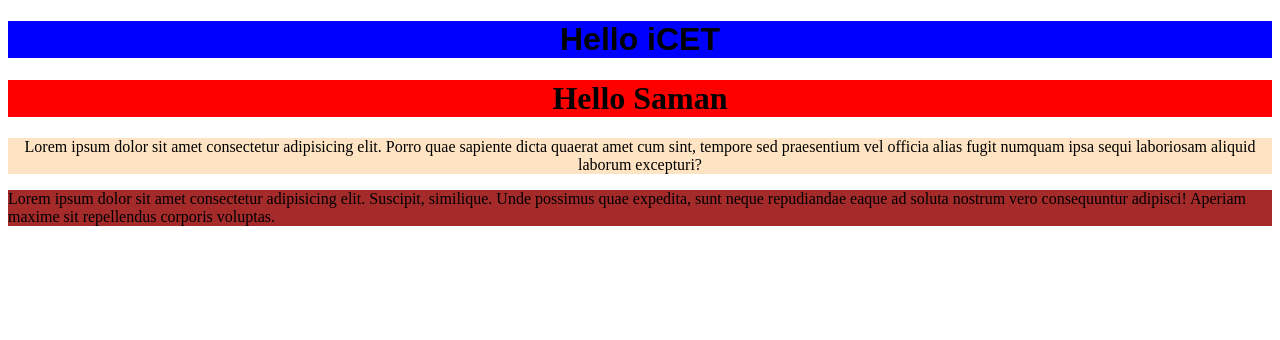
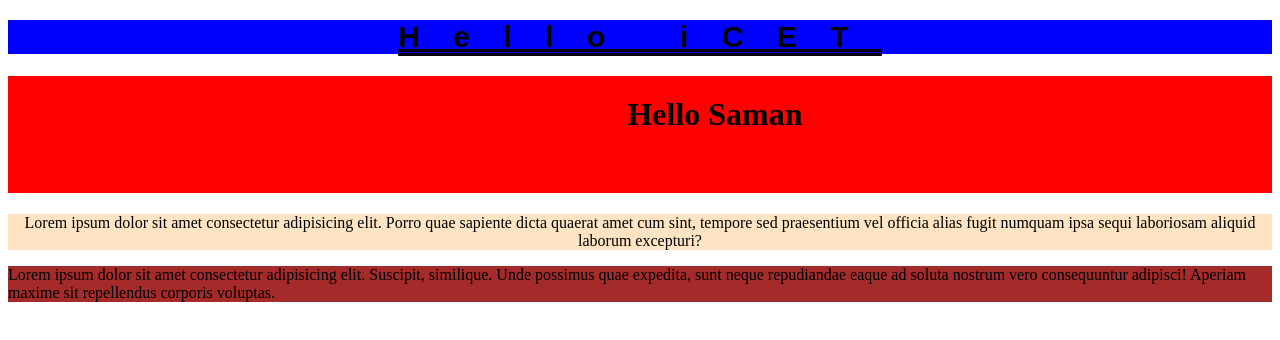
Before and after one commit to sathsarani12/Day3, a plain HTML site: page index.html in a window 1280 px wide. Drawn offline with Linux system fonts and the light colour scheme.

Commit message:
Refactor .h1 and .h2 styles in style.css for improved readability and organization

```diff
--- a/css/style.css
+++ b/css/style.css
@@ -3,11 +3,26 @@
             color: black;
             text-align: center;
             font-family: Arial, Helvetica, sans-serif, 'Arial Narrow', Arial, sans-serif;
+            font-size: 30px;
+            text-align: center;
+            letter-spacing: 2ch;
+            text-decoration: underline double;
+
+
         }
 .h2 {
             background-color: red;
             color: black;
             text-align: center;
+            /* padding-left: 50px;
+            padding-right: 50px;
+            padding-top: 50px;
+            padding-bottom: 50px; */
+
+            /* padding: 50px; */
+
+            padding: 20px 50px 60px 200px;
+
         }
  .p{
     background-color: bisque;
```
